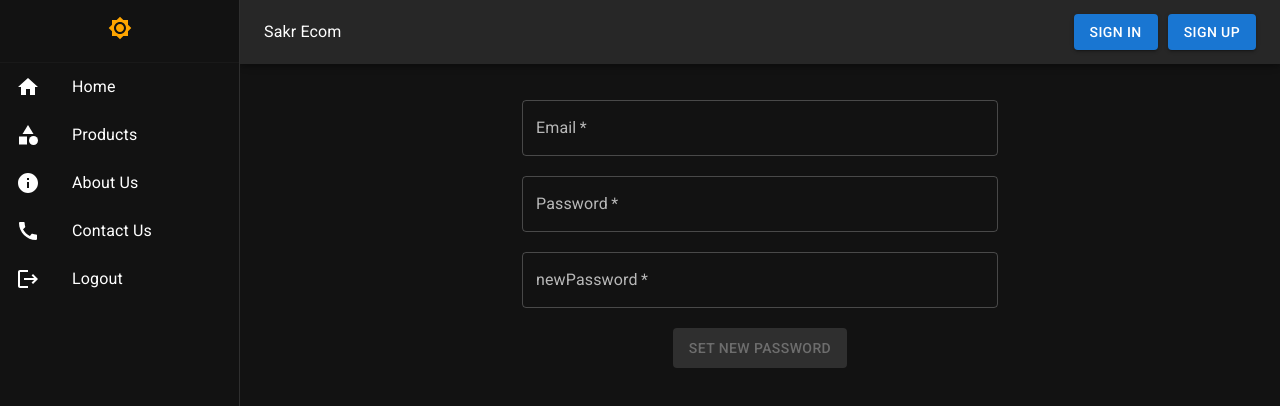
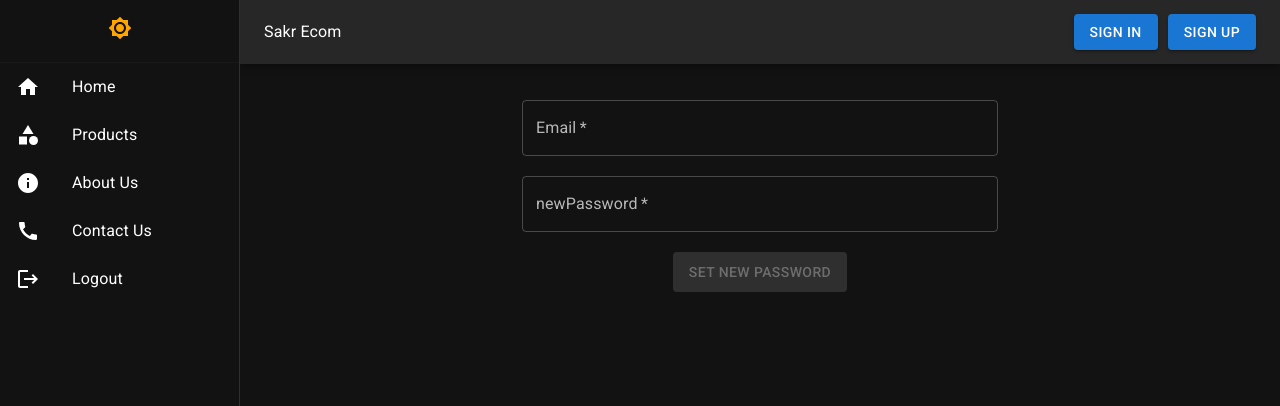
Before and after one commit to MostafaSakr176/Sakr-Ecom, a React (Create React App) app: page /reset-password in a window 1280 px wide. Shown: the top 406 px of the page. Built offline with nearby package versions, Linux system fonts and the light colour scheme; no server answers.

Commit message:
add changes

```diff
--- a/src/pages/resetPassword/ResetPassword.jsx
+++ b/src/pages/resetPassword/ResetPassword.jsx
@@ -41,9 +41,9 @@ function ResetPassword() {
         errors.password = "password must contain at least 6 charctars";
       }
 
-      if (values.rePassword !== values.password) {
-        errors.newPassword = "password and repassword are not matching";
-      }
+      // if (values.rePassword !== values.password) {
+      //   errors.newPassword = "password and repassword are not matching";
+      // }
 
       return errors;
     },
@@ -77,7 +77,7 @@ function ResetPassword() {
   sx={{marginBottom:"20px",minWidth:"300px"}}
 />
 
-<TextField
+{/* <TextField
   error = { formikObj.errors.password && formikObj.touched.password ? true : false}
   label="Password"
   name="password"
@@ -90,7 +90,7 @@ function ResetPassword() {
             fullWidth={true}
   sx={{marginBottom:"20px",minWidth:"300px"}}
   type="password"
-/>
+/> */}
 
 <TextField
   error = { formikObj.errors.newPassword && formikObj.touched.newPassword ? true : false}
```
